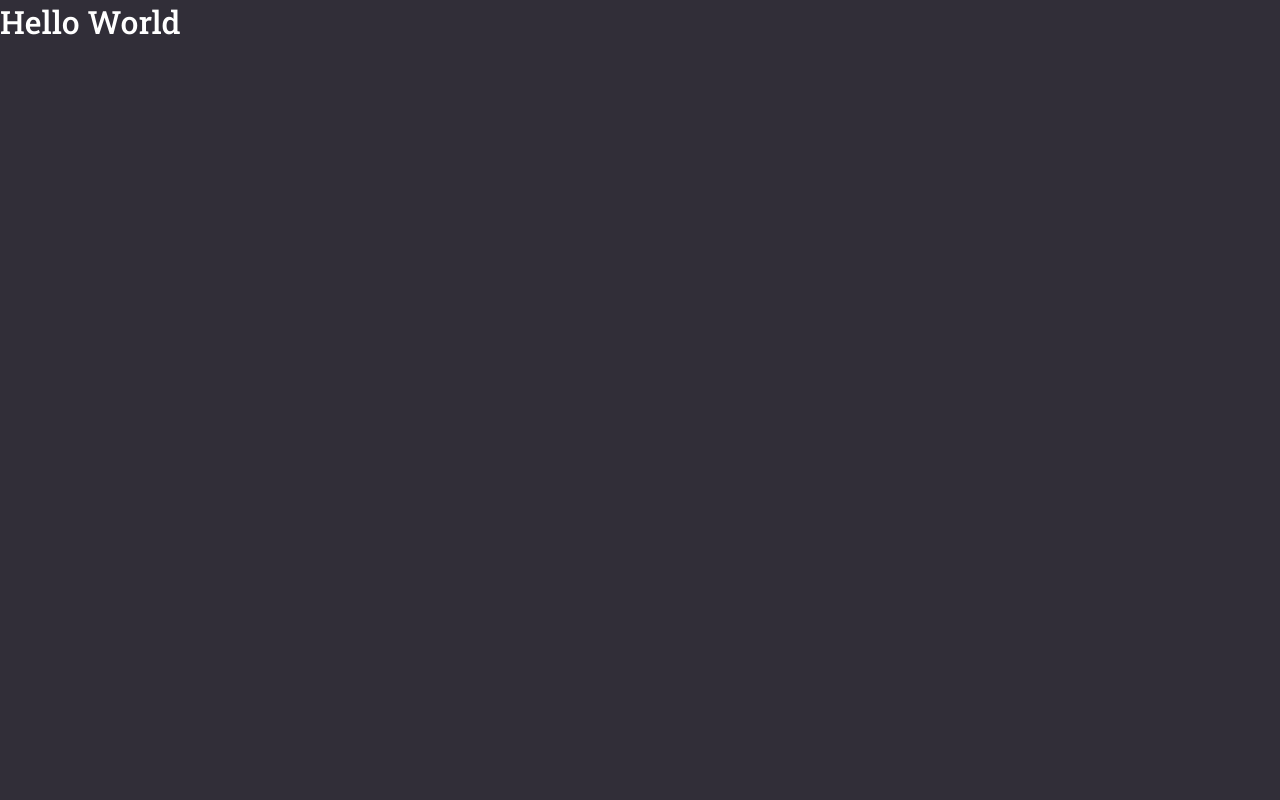
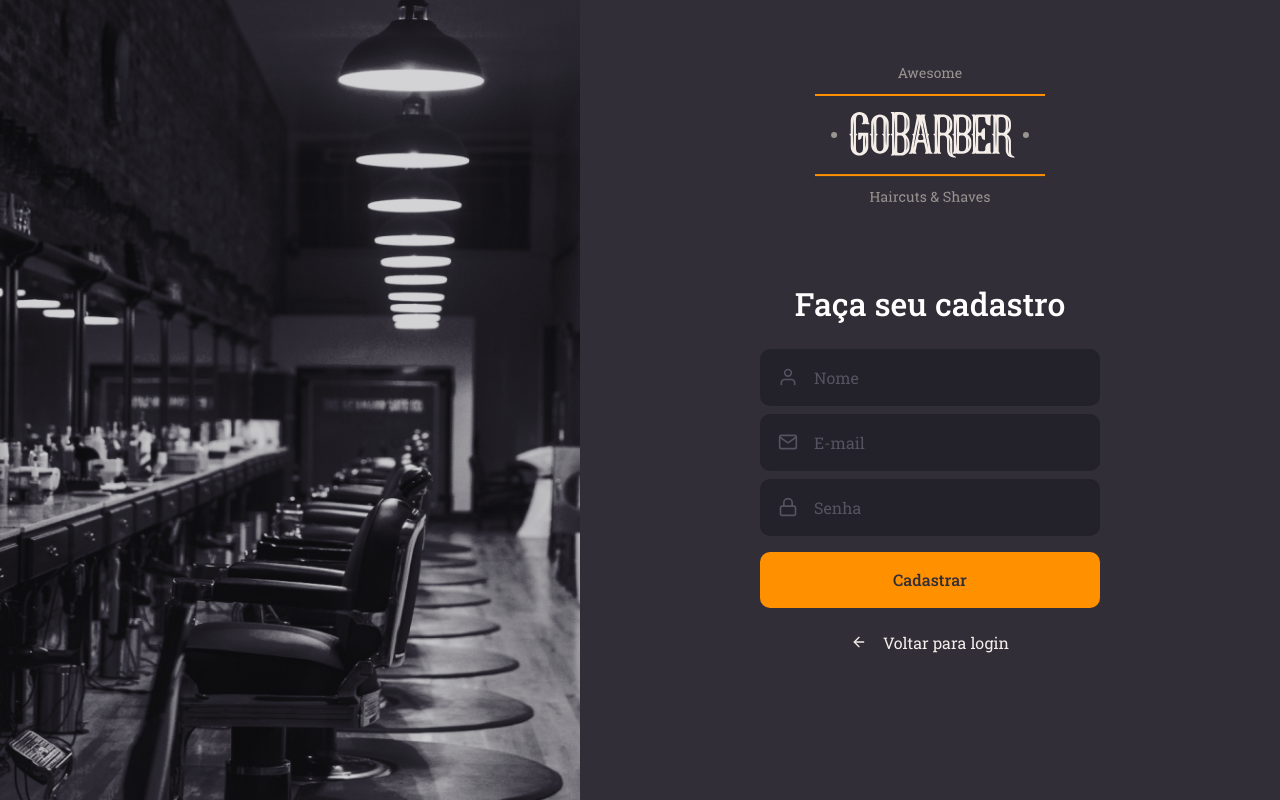
Before and after one commit to lucas-silveira/gobarber-2.0-spa-reactjs, a React (Create React App) app: page / in a window 1280 px wide. Built offline with nearby package versions, Linux system fonts and the light colour scheme.

Commit message:
feat: create SignUp page

```diff
--- a/src/App.tsx
+++ b/src/App.tsx
@@ -1,11 +1,13 @@
 import React from 'react';
 
 import GlobalStyle from './styles/global';
+import SignIn from './pages/SignIn';
+import SignUp from './pages/SignUp';
 
 const App: React.FC = () => (
   <>
     <GlobalStyle />
-    <h1>Hello World</h1>
+    <SignUp />
   </>
 );
 
--- /dev/null
+++ b/src/pages/SignUp/index.tsx
@@ -0,0 +1,38 @@
+import React from 'react';
+import { FiArrowLeft, FiUser, FiMail, FiLock } from 'react-icons/fi';
+
+import logoImage from '../../assets/img/logo.svg';
+import { Container, ContentLeft, ContentRight } from './styles';
+
+import Input from '../../components/Input';
+import Button from '../../components/Button';
+
+const SignUp: React.FC = () => (
+  <Container>
+    <ContentLeft />
+    <ContentRight>
+      <img src={logoImage} alt="Logotipo GoBarber" />
+
+      <form>
+        <h1>Faça seu cadastro</h1>
+
+        <Input type="text" name="name" placeholder="Nome" icon={FiUser} />
+        <Input type="text" name="email" placeholder="E-mail" icon={FiMail} />
+        <Input
+          type="password"
+          name="password"
+          placeholder="Senha"
+          icon={FiLock}
+        />
+        <Button type="submit">Cadastrar</Button>
+
+        <a href="new-account">
+          <FiArrowLeft />
+          Voltar para login
+        </a>
+      </form>
+    </ContentRight>
+  </Container>
+);
+
+export default SignUp;
--- /dev/null
+++ b/src/pages/SignUp/styles.ts
@@ -0,0 +1,53 @@
+import styled from 'styled-components';
+import { shade } from 'polished';
+
+import barbershopBg from '../../assets/img/barbershop-bg.png';
+
+export const ContentLeft = styled.div`
+  flex: 1;
+  background: url(${barbershopBg}) no-repeat center;
+  background-size: cover;
+`;
+
+export const Container = styled.div`
+  display: flex;
+  align-items: stretch;
+  height: 100vh;
+`;
+
+export const ContentRight = styled.div`
+  display: flex;
+  flex-direction: column;
+  justify-content: center;
+  align-items: center;
+  width: 100%;
+  max-width: 700px;
+
+  form {
+    width: 340px;
+    text-align: center;
+    margin: 80px 0;
+
+    h1 {
+      margin-bottom: 24px;
+    }
+
+    a {
+      display: flex;
+      justify-content: center;
+      align-items: center;
+      color: #f4ede8;
+      text-decoration: none;
+      margin-top: 24px;
+      transition: 0.2s;
+
+      &:hover {
+        color: ${shade(0.2, '#f4ede8')};
+      }
+
+      svg {
+        margin-right: 16px;
+      }
+    }
+  }
+`;
```
Also changed, not shown: src/assets/img/barbershop-bg.png (added).
